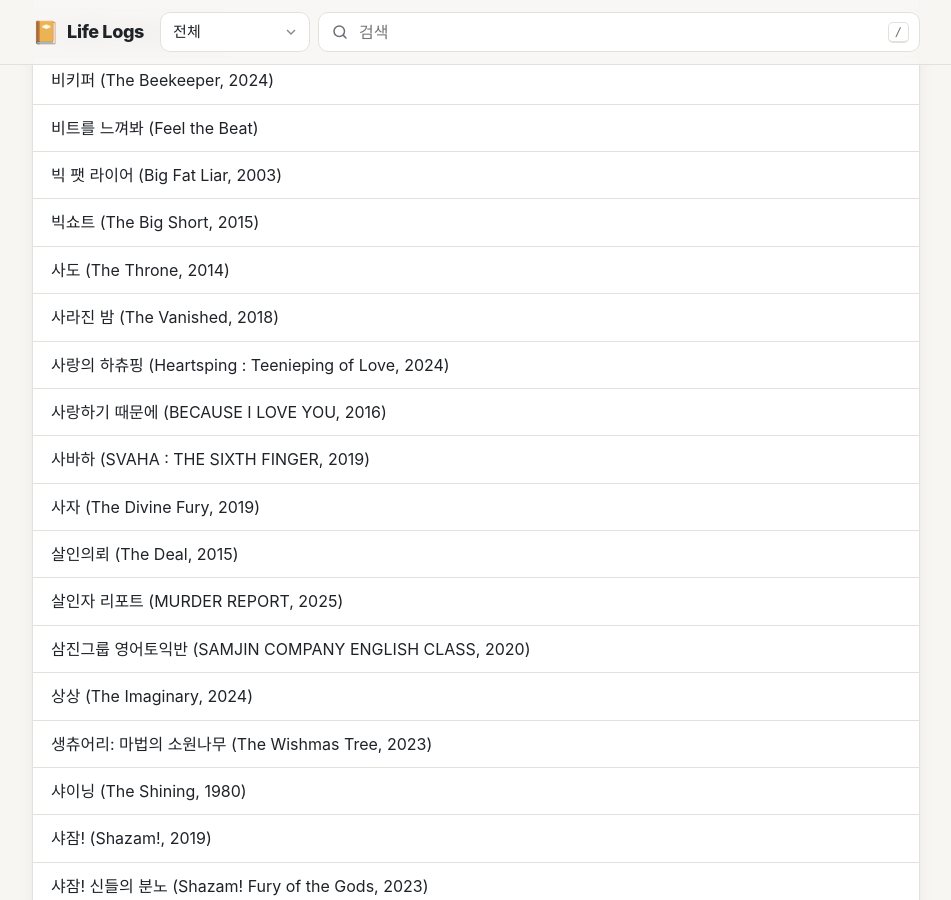
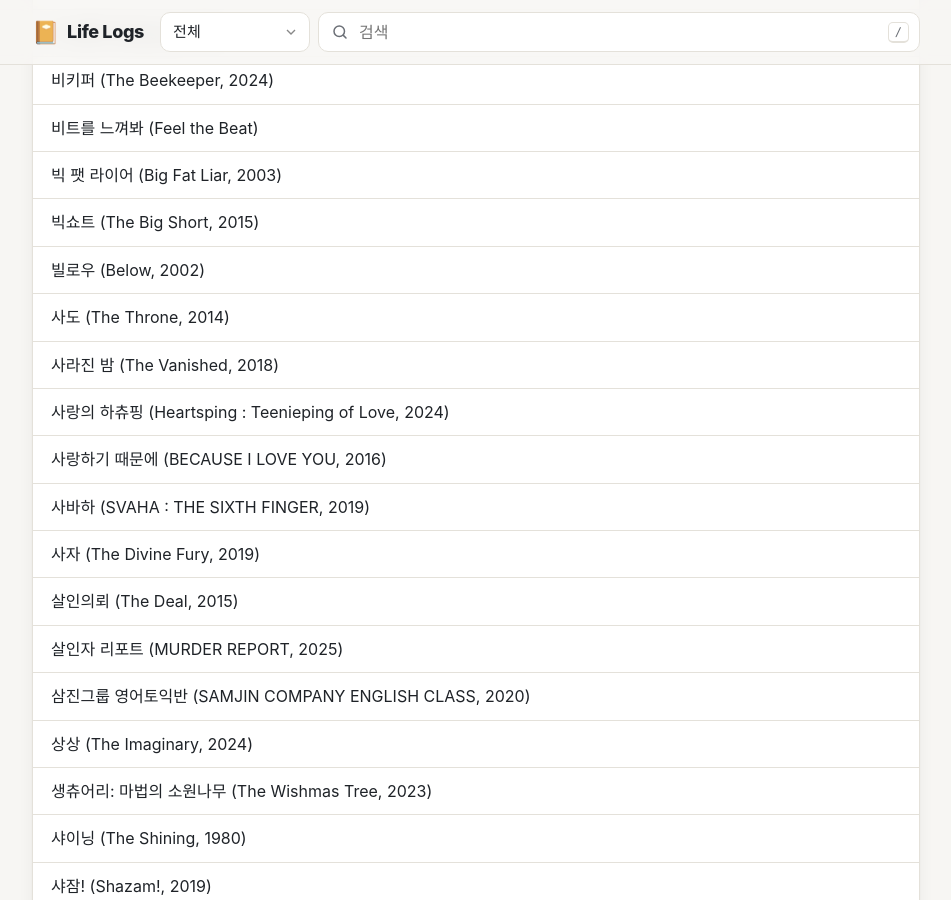
Before and after one commit to izeye/life-logs, a Jekyll site: the page built from movies.md, in a window 1280 px wide and 900 px high, scrolled down 12105 px. Shown: the whole window, without its empty margins (164-1115 px from the left). Built offline with Jekyll 4.4.1, drawn with Linux system fonts in a browser that asks for light colours; some web fonts are replaced; our own code applies the rules of GitHub Pages for plain Markdown files; Markdown is read by kramdown in place of the engine named in the settings.

Commit message:
Add "빌로우" entry
Co-Authored-By: Claude Opus 5.5 <noreply@anthropic.com>

```diff
--- a/movies.md
+++ b/movies.md
@@ -252,6 +252,7 @@
 * 비트를 느껴봐 (Feel the Beat)
 * 빅 팻 라이어 (Big Fat Liar, 2003)
 * 빅쇼트 (The Big Short, 2015)
+* 빌로우 (Below, 2002)
 * 사도 (The Throne, 2014)
 * 사라진 밤 (The Vanished, 2018)
 * 사랑의 하츄핑 (Heartsping : Teenieping of Love, 2024)
```
